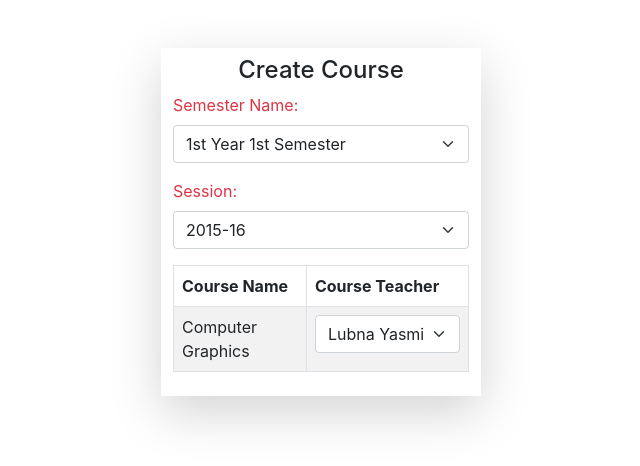
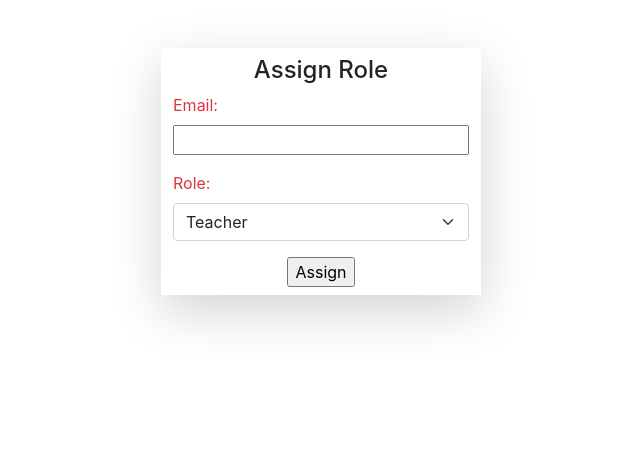
Before and after one commit to Jubair-Ahmed-Khan/course-create, a React (Create React App) app: page / in a window 1280 px wide. Shown: the top 466 px of the page, without its empty margins (319-959 px from the left). Built offline with nearby package versions, Linux system fonts and the light colour scheme.

Commit message:
role form

```diff
--- a/package.json
+++ b/package.json
@@ -10,6 +10,7 @@
     "react": "^18.2.0",
     "react-bootstrap": "^2.5.0",
     "react-dom": "^18.2.0",
+    "react-hook-form": "^7.34.2",
     "react-scripts": "5.0.1",
     "web-vitals": "^2.1.4"
   },
--- a/src/App.js
+++ b/src/App.js
@@ -1,10 +1,11 @@
 import CreateCourse from './Pages/CreateCourse/CreateCourse';
+import EmailForm from './Pages/EmailForm/EmailForm';
 
 function App() {
   return (
     <div>
-      <CreateCourse></CreateCourse>
-      {/* <Courses></Courses> */}
+      {/* <CreateCourse></CreateCourse> */}
+      <EmailForm></EmailForm>
     </div>
   );
 }
--- a/src/Pages/CreateCourse/CreateCourse.js
+++ b/src/Pages/CreateCourse/CreateCourse.js
@@ -3,16 +3,28 @@ import { Table } from 'react-bootstrap';
 import Form from 'react-bootstrap/Form';
 
 const CreateCourse = () => {
-    const [courses, setCourses] = useState([]);
+    // const [courses, setCourses] = useState([]);
     const [semester, setSemester] = useState("");
+    const [session, setSession] = useState();
+    const [teacher, setTeacher] = useState();
+
+    const info = {};
 
 
-    useEffect(() => {
-        fetch('./course.json')
-            .then(res => res.json())
-            .then(data => setCourses(data))
 
-    }, []);
+
+    const handleClick = () => {
+        console.log("ok");
+        info["semester"] = semester;
+        info["session"] = session;
+        info["teacher"] = teacher;
+        console.log(info);
+        // console.log(session);
+        // console.log(teacher);
+    }
+
+
+
 
     //
 
@@ -43,7 +55,7 @@ const CreateCourse = () => {
             <Form.Group className="mb-3 w-100 mx-auto">
                 <Form.Label className='text-danger'>Session:</Form.Label>
                 <br></br>
-                <Form.Select>
+                <Form.Select onChange={(e) => setSession(e.target.value)}>
                     <option value="16">2015-16</option>
                     <option value="17">2016-17</option>
                     <option value="18">2017-18</option>
@@ -66,7 +78,7 @@ const CreateCourse = () => {
                     <tr>
                         <td>Computer Graphics</td>
                         <td>
-                            <Form.Select>
+                            <Form.Select onChange={(e) => setTeacher(e.target.value)}>
                                 <option value="lubna">Lubna Yasmin Pinky</option>
                                 <option value="motiur">Md. Motiur Rahman</option>
                                 <option value="nasir">Mostofa Kamal Nasir</option>
@@ -78,6 +90,8 @@ const CreateCourse = () => {
                 </tbody>
             </Table>
 
+            <button className='btn btn-primary' onClick={handleClick}>Create</button>
+
 
         </div>
     );
--- /dev/null
+++ b/src/Pages/EmailForm/EmailForm.js
@@ -0,0 +1,75 @@
+import React, { useEffect } from 'react';
+import { Form } from 'react-bootstrap';
+import { useForm } from 'react-hook-form';
+
+const EmailForm = () => {
+
+    const { register, handleSubmit, reset, formState: { errors } } = useForm();
+    // const dept = 'cse';
+    // useEffect(() => {
+    //     fetch("http://localhost:5000/teachers/${dept}")
+    //         .then(res => res.json())
+    //         .then(data => {
+    //             console.log(data);
+    //             setTeachers(data);
+    //         })
+    // }, [])
+    const onSubmit = data => {
+        console.log(data);
+    };
+    // const filteredCourses = courses.filter(course => course.key === semester);
+
+
+
+    return (
+        <div className='container-fluid shadow-lg w-25 my-5 py-2'>
+
+            <h4 className='text-center'>Assign Role</h4>
+            <Form onSubmit={handleSubmit(onSubmit)}>
+                <Form.Group className="mb-3 w-100 mx-auto">
+                    <Form.Label className='text-danger'>Email:</Form.Label>
+                    <br></br>
+                    <input {...register("semester", { required: true })} className="w-100" />
+                </Form.Group>
+                <Form.Group className="mb-3 w-100 mx-auto">
+                    <Form.Label className='text-danger'>Role:</Form.Label>
+                    <br></br>
+                    <Form.Select {...register("session", { required: true })}>
+                        <option value="Teacher">Teacher</option>
+                        <option value="Registrar">Registrar</option>
+                    </Form.Select>
+                </Form.Group>
+                {/* <Table striped bordered hover>
+                    <thead>
+                        <tr>
+                            <th>Course Name</th>
+                            <th>Course Teacher</th>
+                        </tr>
+                    </thead>
+                    <tbody>
+                        <tr>
+                            <td>Computer Graphics</td>
+                            <td>
+                                <Form.Select {...register("teacher", { required: true })}>
+                                    {
+                                        teachers.map(x => <option key={x?.name} value={x.name}>{x?.name}</option>)
+                                    }
+
+                                </Form.Select>
+                            </td>
+                        </tr>
+                    </tbody>
+                </Table> */}
+
+
+                <div className='text-center'>
+                    <input type="submit" value='Assign' />
+                </div>
+            </Form>
+
+
+        </div>
+    );
+};
+
+export default EmailForm;
```
Also changed, not shown: 1 other file (tests, documents, lock files or other folders).
